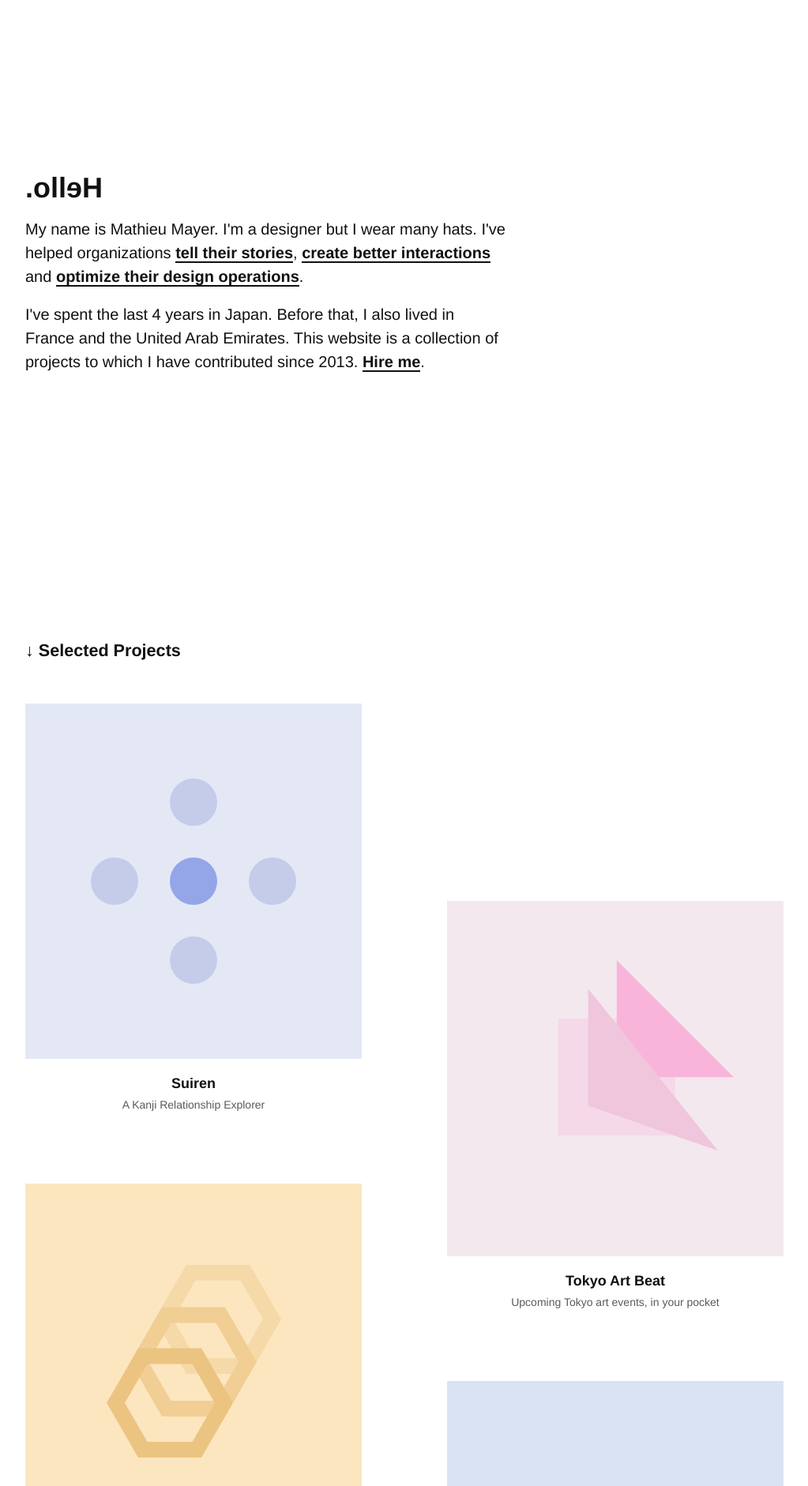
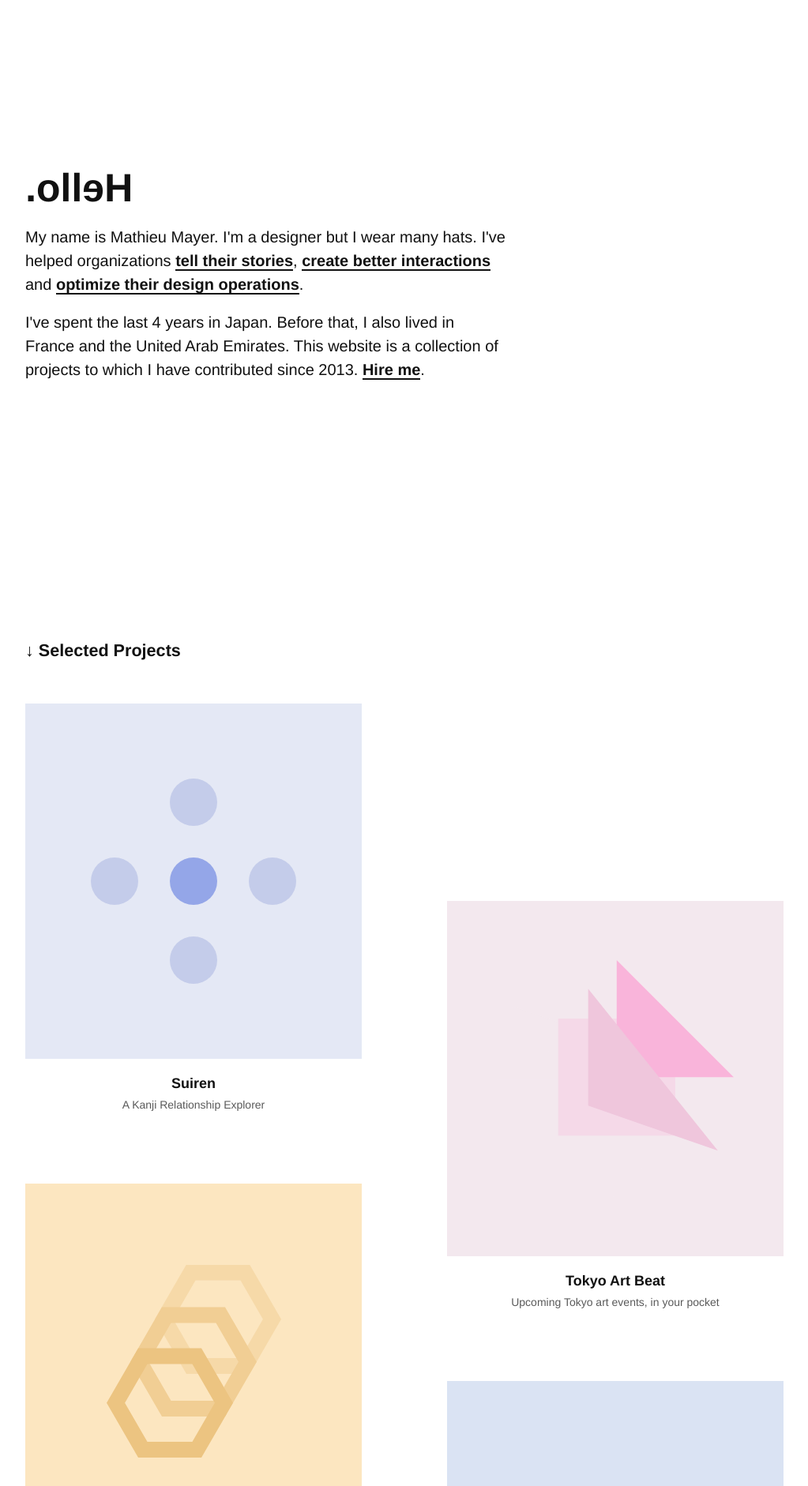
Before and after one commit to mx3m/mx3m.github.io, a Jekyll site: the page built from index.html, in a window 1280 px wide. Shown: the top 1882 px of the page at 79% size, without its empty margins (128-1151 px from the left). Built offline with Jekyll 4.4.1, drawn with Linux system fonts in a browser that asks for light colours.

Commit message:
made index h1 considerably bigger

```diff
--- a/_sass/01-atoms/_typography.scss
+++ b/_sass/01-atoms/_typography.scss
@@ -132,12 +132,6 @@ blockquote {
   margin-top: 0;
 }
 
-.page-title {
-  // @extend %reset-heading;
-  color: $color-text-lighter;
-  font-weight: normal;
-}
-
 .post-title {
   @extend %reset-heading;
   margin-bottom: 2rem;
--- a/_sass/02-molecules/_top-intro.scss
+++ b/_sass/02-molecules/_top-intro.scss
@@ -3,6 +3,9 @@
     display: flex;
     flex-direction: column;
     height: 70vh;
+  }
+  h1 {
+    font-size: 50px;
   }
   p {
     @include breakpoint(sm) {
```
